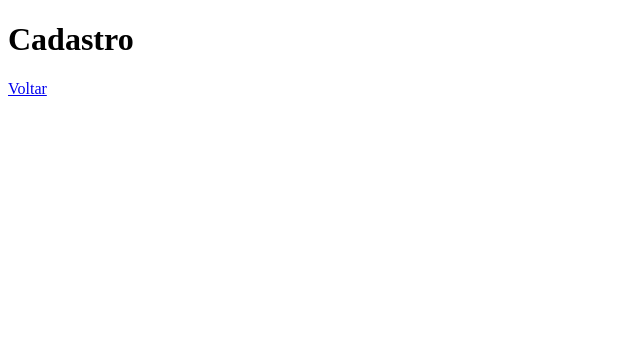
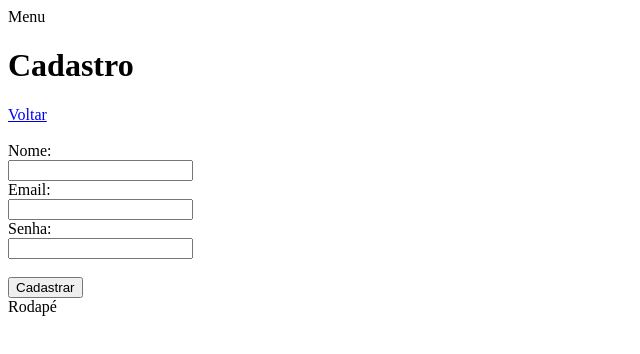
Before and after one commit to eullerdias515-prog/aula01-backend, a website: page public/cadastro.html in a window 1280 px wide. Shown: the whole page, without its empty margins (0-640 px from the left). Drawn offline with Linux system fonts and the light colour scheme.

Commit message:
Pratica 2: Estrutura HTML com div

```diff
--- a/public/cadastro.html
+++ b/public/cadastro.html
@@ -5,7 +5,23 @@
     <title>Cadastro</title>
 </head>
 <body>
-    <h1>Cadastro</h1>
-    <a href="/">Voltar</a>
+    <div>
+        <div>Menu</div>
+        <div>
+            <h1>Cadastro</h1>
+            <a href="/">Voltar</a>
+            <br><br>
+            <form action="/cadastro" method="POST">
+                <label>Nome:</label><br>
+                <input type="text" name="nome"><br>
+                <label>Email:</label><br>
+                <input type="email" name="email"><br>
+                <label>Senha:</label><br>
+                <input type="password" name="senha"><br><br>
+                <button type="submit">Cadastrar</button>
+            </form>
+        </div>
+        <div>Rodapé</div>
+    </div>
 </body>
 </html>
```
